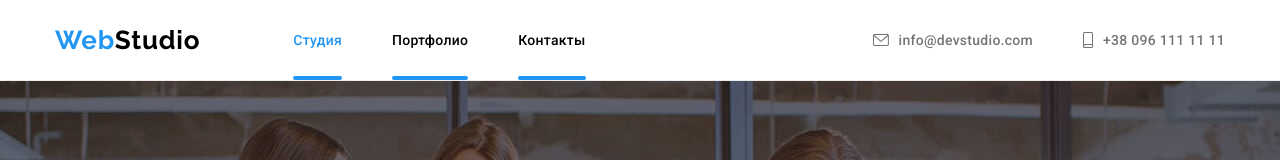
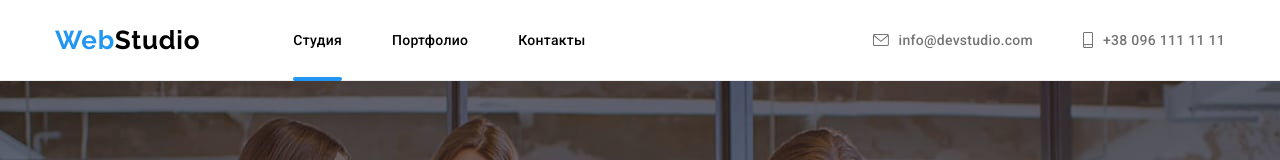
Before and after one commit to julia-lozenko/goit-markup-hw-05, a plain HTML site: page index.html in a window 1280 px wide. Shown: the top 160 px of the page. Drawn offline with nearby package versions, Linux system fonts and the light colour scheme.

Commit message:
is-current_bottom

```diff
--- a/css/styles.css
+++ b/css/styles.css
@@ -155,9 +155,6 @@ img {
 .header-nav-item-link:hover {
   color: var(--accent-color);
 }
-.header-nav-item-link.is-current {
-  color: var(--accent-color);
-}
 
 .header-contacts .header-contacts-item + .header-contacts-item {
   margin-left: 50px;
@@ -177,17 +174,19 @@ img {
   position: relative;
 }
 
-.header-nav-item-link::after {
+.header-nav-item-link.is-current.header-nav-item-link::after{
 position: absolute;
 content: "";
 bottom: -1px;
 display: block;
 width: 100%;
 height: 4px;
-bottom: 0;
 
 background-color: var(--accent-color);
 border-radius: 2px;
+
+color: var(--accent-color);
+
 }
 
 
```
